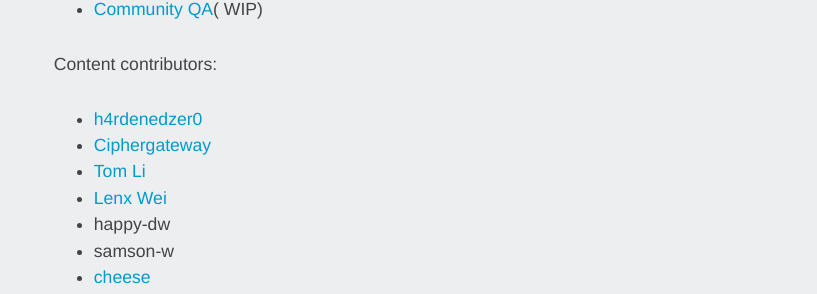
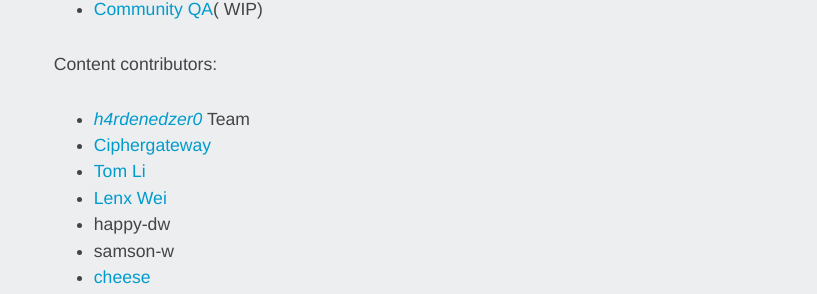
Before and after one commit to hardenedlinux/hardenedlinux.github.io, a Jekyll site: the page built from about2.md, in a window 1280 px wide. Shown: the part 772-1066 px from the top of the page, without its empty margins (231-1048 px from the left). Built offline with Jekyll 4.4.1, drawn with Linux system fonts in a browser that asks for light colours; nearby versions of some CDN libraries.

Commit message:
Move wnereiz to h4rdenedzer0 team

```diff
--- a/about2.md
+++ b/about2.md
@@ -19,7 +19,7 @@ FLOSS projects from h4rdenedzer0 and other contributors:
 
 Content contributors:
 
-* [h4rdenedzer0](http://hardenedlinux.org/about/)
+* *[h4rdenedzer0](http://hardenedlinux.org/about/)* Team
 * [Ciphergateway](https://twitter.com/ciphergateway)
 * [Tom Li](https://biergaizi.info/)
 * [Lenx Wei](https://www.linkedin.com/pub/tao-wei/26/60/25)
```
